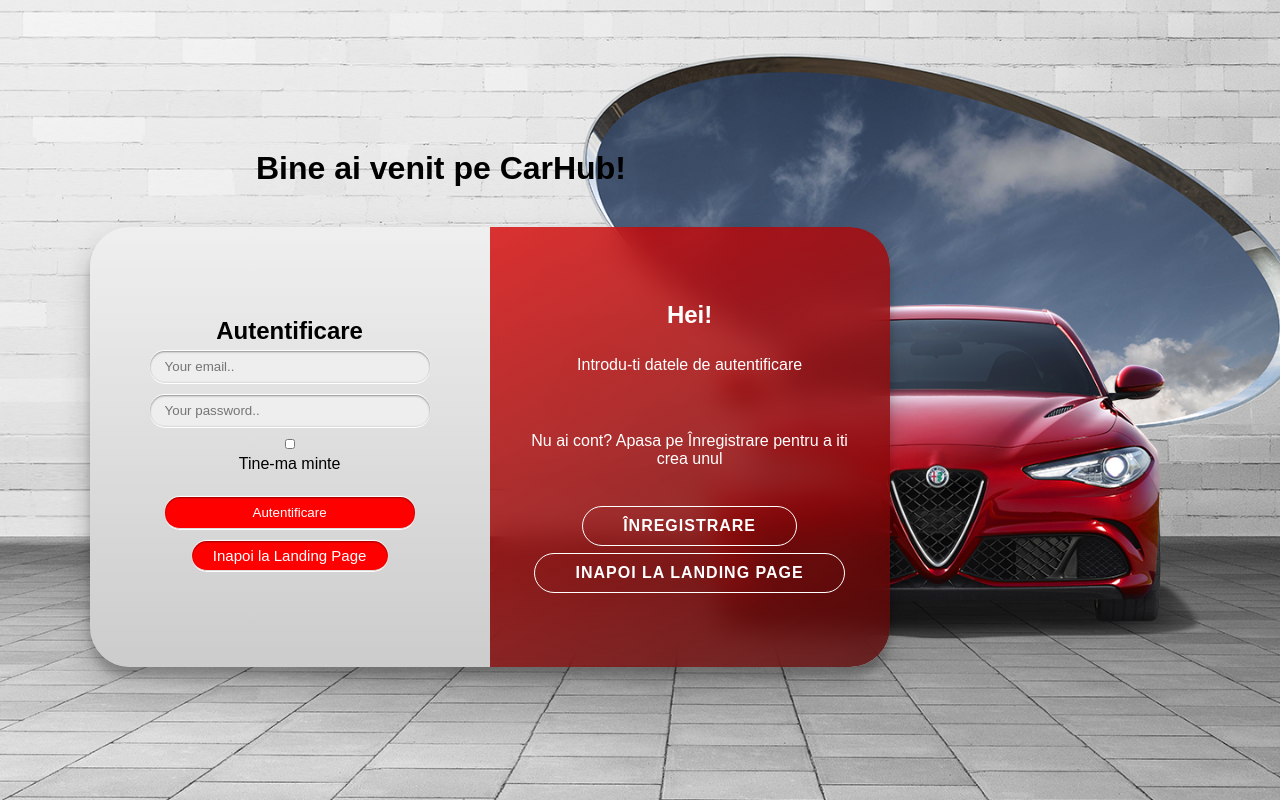
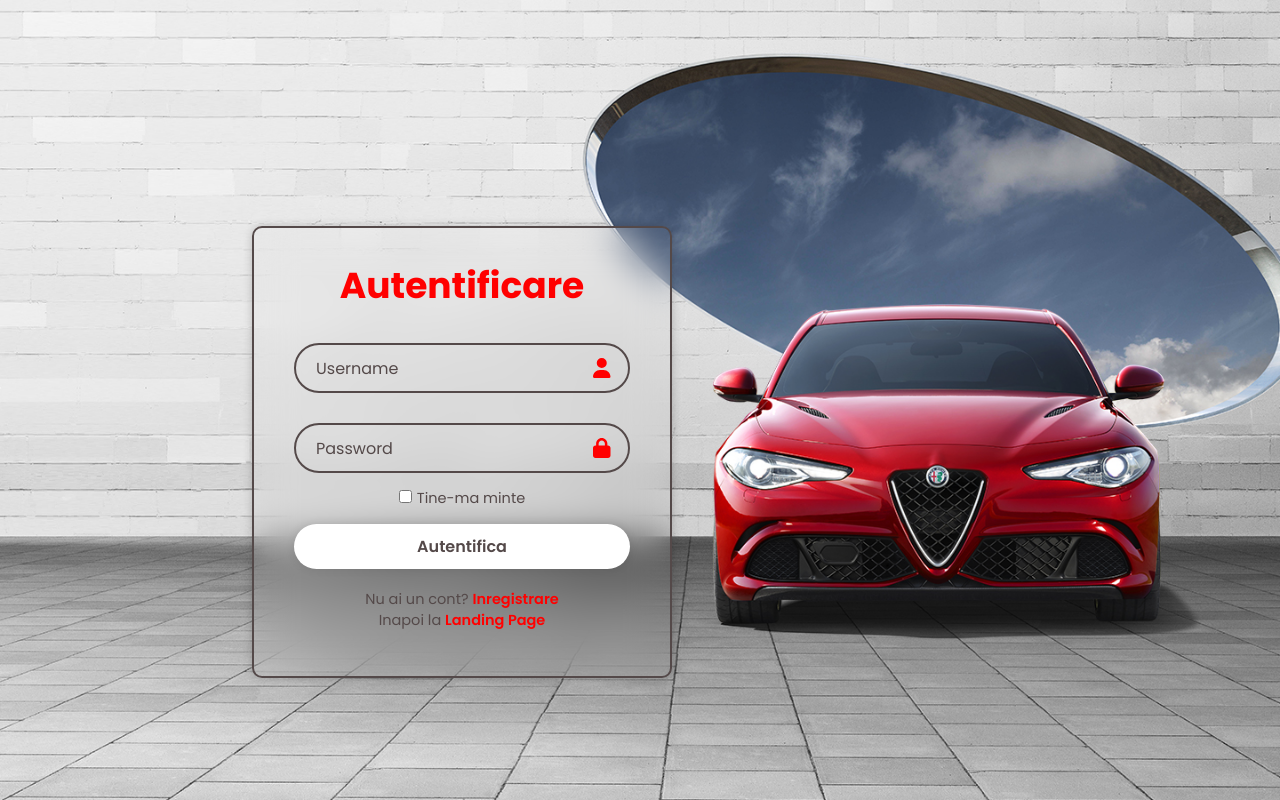
Before and after one commit to GelilFabian/Car_Hub, a Vue app: page /loginPage in a window 1280 px wide. Built offline with nearby package versions, Linux system fonts and the light colour scheme.

Commit message:
Nav schimbat

```diff
--- a/src/App.vue
+++ b/src/App.vue
@@ -16,6 +16,7 @@ export default {
 </template>
 
 <style>
+@import url("https://fonts.googleapis.com/css2?family=Poppins:wght@300;400;500;600;700;800;900&display=swap");
 * {
   font-family: "Poppins", sans-serif;
 }
--- a/src/components/Sidenav.vue
+++ b/src/components/Sidenav.vue
@@ -58,9 +58,9 @@ export default {
       </div>
       <hr>
       <div class="link-container">
-        <router-link to="/newsPage" @click.native="closeSidenav"><font-awesome-icon icon="newspaper" /> News Page</router-link>
-        <router-link :to="{ name: 'profilUtilizator', params: { username: username } }" @click.native="closeSidenav"><font-awesome-icon icon="user" /> Profil Utilizator</router-link>
-        <router-link to="/paginaComparare" @click.native="closeSidenav"><font-awesome-icon icon="car" /> Comparare Masini</router-link>
+        <router-link to="/newsPage" @click.native="closeSidenav"><font-awesome-icon icon="newspaper" /> Stiri</router-link>
+        <router-link :to="{ name: 'profilUtilizator', params: { username: username } }" @click.native="closeSidenav"><font-awesome-icon icon="user" /> Profil</router-link>
+        <router-link to="/paginaComparare" @click.native="closeSidenav"><font-awesome-icon icon="car" /> Comparare</router-link>
         <router-link to="/forum" @click.native="closeSidenav"><font-awesome-icon icon="comments" /> Forum</router-link>
         <router-link to="/loginPage" @click.native="logout"><font-awesome-icon icon="sign-out" /> Log Out</router-link>
       </div>
--- a/src/views/Forum.vue
+++ b/src/views/Forum.vue
@@ -162,8 +162,7 @@ export default {
         <h2>{{ topics[selectedTopicIndex].title }}</h2>
         <p>By <router-link :to="{ name: 'profilUtilizator', params: { username: topics[selectedTopicIndex].author } }"><strong>{{ topics[selectedTopicIndex].author }}</strong></router-link></p>
         <p>{{ topics[selectedTopicIndex].message }}</p>
-        <textarea v-model="comment" rows="10" style="width:100%" placeholder="Introdu un comentariu"></textarea><br>
-        <input type="submit" value="Posteaza comentariul" @click="postComment" style="width:200px;">
+
         <div v-if="topics[selectedTopicIndex].comments && topics[selectedTopicIndex].comments.length > 0">
           <h3>Comentarii:</h3>
           <div v-for="(comment, commentIndex) in topics[selectedTopicIndex].comments" :key="commentIndex">
@@ -173,6 +172,8 @@ export default {
             </div>
           </div>
         </div>
+        <textarea v-model="comment" rows="5" style="width:100%" placeholder="Introdu un comentariu"></textarea><br>
+        <input type="submit" value="Posteaza comentariul" @click="postComment" style="width:200px;">
       </div>
     </div>
   </div>
--- a/src/views/LoginPage.vue
+++ b/src/views/LoginPage.vue
@@ -5,47 +5,62 @@
     </div>
     <p>Se incarca...</p>
   </div>
-    <h1>Bine ai venit pe CarHub!</h1>
-  <div class="container" :class="{'sign-up-active' : signUp}">
-    <div class="overlay-container">
-      <div class="overlay">
-        <div class="overlay-left">
-          <h2>Salutare, amic nou!</h2>
-          <p>Am inteles ca nu ai un cont creat, introdu-ti datele pentru a putea crea contul!</p>
-          <p>Daca ai un cont deja creat, apasa pe Autentificare pentru a te loga in contul tau!</p>
-          <button class="invert" id="signIn" @click="signUp = !signUp">Autentificare</button>
+  <div class="body">
+    <div class="wrapper" v-if="showLoginForm">
+      <form action="">
+        <h1>Autentificare</h1>
+
+        <div class="input-box">
+          <input type="text" v-model="user.email1" placeholder="Username" required>
+          <font-awesome-icon icon="user" class="icon"/>
         </div>
-        <div class="overlay-right">
-          <h2>Hei!</h2>
-          <p>Introdu-ti datele de autentificare</p>
-          <p>Nu ai cont? Apasa pe Înregistrare pentru a iti crea unul</p>
-          <button class="invert" id="signUp" @click="signUp = !signUp">Înregistrare</button>
-          <button class="invert"><router-link to="/">Inapoi la Landing Page</router-link></button>
+
+        <div class="input-box">
+          <input type="password" v-model="user.password1" placeholder="Password" required>
+          <font-awesome-icon icon="lock" class="icon"/>
         </div>
+
+        <div class="remember">
+          <label><input type="checkbox" id="remember" v-model="rememberChecked" @change="rememberMe">Tine-ma minte</label>
         </div>
+
+        <button type="submit" v-on:click.prevent="Login" class="btn">Autentifica</button>
+
+        <div class="register-link">
+          <p>Nu ai un cont? <a href="#" @click="toggleForm">Inregistrare</a></p>
+          <p>Inapoi la <router-link to="/">Landing Page</router-link></p>
         </div>
-    <form class="sign-in">
-      <h2>Autentificare</h2>
-      <input type="text" placeholder="Your email.." v-model="user.email1" maxlength="25" required>
-      <input type="password" placeholder="Your password.." v-model="user.password1" maxlength="15" minlength="8" required>
-      <input type="checkbox" id="remember" v-model="rememberChecked" @change="rememberMe" style="box-shadow: none">
-      <label for="remember"> Tine-ma minte</label><br>
-      <input type="submit" value="Autentificare" v-on:click.prevent="Login">
-      <input type="button" class="switch-form" value="Nu ai cont? Înregistrare" @click="signUp = !signUp">
-      <button><router-link to="/">Inapoi la Landing Page</router-link></button>
       </form>
-    <form class="sign-up" >
-      <h2>Înregistrare</h2>
-      <input type="text" placeholder="Your email.." v-model="user.email" maxlength="25" required>
-      <input type="password" placeholder="Your password.." v-model="user.password" maxlength="15" minlength="8" required>
-      <input type="password" placeholder="Your confirm password.." v-model="user.confirmPassword" maxlength="15" minlength="8" required>
-      <input type="submit" value="Inregistrare" v-on:click.prevent="Signup">
-      <input type="button" class="switch-form" value="Ai un cont? Autentificare" @click="signUp = !signUp">
+    </div>
+    <div class="wrapper1" v-else>
+      <form action="">
+        <h1>Inregistrare</h1>
+
+        <div class="input-box">
+          <input type="text" v-model="user.email" placeholder="Username" required>
+          <font-awesome-icon icon="user" class="icon"/>
+        </div>
+
+        <div class="input-box">
+          <input type="password" v-model="user.password" placeholder="Password" required>
+          <font-awesome-icon icon="lock" class="icon"/>
+        </div>
+
+        <div class="input-box">
+          <input type="password" v-model="user.confirmPassword" placeholder="Confirm Password" required>
+          <font-awesome-icon icon="lock" class="icon"/>
+        </div>
+
+        <button type="submit" v-on:click.prevent="Signup" class="btn">Inregistrare</button>
+
+        <div class="register-link">
+          <p>Ai un cont? <a href="#" @click="toggleForm">Autentificare</a></p>
+        </div>
       </form>
+    </div>
   </div>
   <ModalBox ref="modalBox" />
 </template>
-
 <script>
 import { userData } from '/src/userInfo.js';
 import { listaUseri } from "/src/userInfo.js";
@@ -63,7 +78,6 @@ export default {
       rememberChecked: false,
       isLoading: false,
       showLoginForm: true,
-      signUp: false,
     };
   },
   mounted() {
@@ -82,6 +96,9 @@ export default {
     this.listaUser = listaUseri != null ? listaUseri : []
   },
   methods: {
+    toggleForm() {
+      this.showLoginForm = !this.showLoginForm;
+    },
     rememberMe() {
       let c1 = document.getElementById('remember');
       if (c1.checked) {
@@ -109,7 +126,7 @@ export default {
       } else {
         this.$refs.modalBox.openModal('Eroare',"Parolele nu coincid!");
       }
-
+      setTimeout(this.toggleForm, 2000);
     },
     Login(){
       if(this.listaUser.length===0){
@@ -136,232 +153,12 @@ export default {
 };
 </script>
 <style scoped>
-.container {
-  position: relative;
-  display: block;
-  border-radius: 40px;
-  width: 70%;
-  max-width:800px;
-  margin-top: 40px;
-  margin-right:45%;
-  margin-left:7%;
-  height: 55vh;
-  overflow: hidden;
-  box-shadow: 0 15px 30px rgba(0, 0, 0, .2), 0 10px 10px rgba(0, 0, 0, .2);
+*{
+  box-sizing: border-box;
+  margin:0;
+  padding:0;
 }
 
-.container .overlay-container {
-  position: absolute;
-  top: 0;
-  left: 50%;
-  width: 50%;
-  height: 100%;
-  overflow: hidden;
-  transition: transform .5s ease-in-out;
-  z-index:11;
-}
-.container .overlay {
-  position: relative;
-  left: -100%;
-  height: 100%;
-  width: 200%;
-  background: linear-gradient(to bottom right, rgba(255, 0, 0, 0.8), rgba(91, 8, 8, 0.8));
-  Backdrop-filter: blur(15px);
-  color: #fff;
-  transform: translateX(0);
-  transition: transform .5s ease-in-out;
-}
-.container .overlay-left {
-  position: absolute;
-  top: 0;
-  display: flex;
-  align-items: center;
-  justify-content: space-around;
-  flex-direction: column;
-  padding: 70px 40px;
-  width: calc(50% - 80px);
-  height: calc(100% - 140px);
-  text-align: center;
-  transform: translateX(-20%);
-  transition: transform .5s ease-in-out;
-}
-.container .overlay-right {
-  position: absolute;
-  top: 0;
-  display: flex;
-  align-items: center;
-  justify-content: space-around;
-  flex-direction: column;
-  padding: 70px 40px;
-  width: calc(50% - 80px);
-  height: calc(100% - 140px);
-  text-align: center;
-  transform: translateX(0);
-  transition: transform .5s ease-in-out;
-  right: 0;
-}
-h2 {
-  margin: 0;
-}
-h1 {
-  margin-left: 20%;
-  margin-top: 150px;
-  margin-right: 30%;
-}
-p {
-  margin: 20px 0 30px;
-}
-a {
-  color: white;
-  text-decoration: none;
-  margin: 15px 0;
-  font-size: 1rem;
-}
-button {
-  border-radius: 20px;
-  border: 1px solid #ff0000;
-  background-color: #ff0000;
-  color: #fff;
-  font-size: 1rem;
-  font-weight: bold;
-  padding: 10px 40px;
-  letter-spacing: 1px;
-  text-transform: uppercase;
-  cursor: pointer;
-  transition: all 0.3s ease-in-out;
-}
-button:active {
-  transform: scale(.9);
-}
-button:focus {
-  outline: none;
-}
-button.invert {
-  background-color: transparent;
-  border-color: #fff;
-}
-form {
-  position: absolute;
-  top: 0;
-  display: flex;
-  align-items: center;
-  justify-content: space-around;
-  flex-direction: column;
-  padding: 90px 60px;
-  width: calc(50% - 120px);
-  height: calc(100% - 180px);
-  text-align: center;
-  background: linear-gradient(to bottom, #efefef, #ccc);
-  transition: all .5s ease-in-out;
-
-}
-form div {
-  font-size: 1rem;
-}
-form input {
-  background-color: #eee;
-  border: none;
-  padding: 8px 15px;
-  margin: 6px 0;
-  width: calc(100% - 30px);
-  border-radius: 15px;
-  border-bottom: 1px solid #ddd;
-  box-shadow: inset 0 1px 2px rgba(0, 0, 0, .4), 0 -1px 1px #fff, 0 1px 0 #fff;
-  overflow: hidden;
-}
-input[type=submit]{
-  background-color:#ff0000;
-  color:white;
-  height: 35px;
-  transition: all 0.3s ease-in-out;
-}
-
-.sign-in button{
-  background-color:#ff0000;
-  height: 35px;
-  transition: all 0.3s ease-in-out;
-  text-transform: none;
-  border: none;
-  border-radius:15px;
-  margin: 6px 0;
-  width:70%;
-  border-bottom: 1px solid #ddd;
-  box-shadow: inset 0 1px 2px rgba(0, 0, 0, .4), 0 -1px 1px #fff, 0 1px 0 #fff;
-  padding:3px;
-}
-
-.sign-in a{
-  font-size:15px;
-  letter-spacing: normal;
-  font-weight: normal;
-}
-
-input[type=button]{
-  background-color:#ff0000;
-  color:white;
-  height: 35px;
-}
-
-input[type=submit]:hover{
-  background-color: #710a10;
-  cursor: pointer;
-  box-shadow: 0 4px 8px 0 rgba(0, 0, 0, 0.4), 0 6px 20px 0 rgba(0, 0, 0, 0.29);
-  transform: scale(1.05);
-}
-button:hover{
-  background-color: #5b0808;
-  cursor: pointer;
-  box-shadow: 0 4px 8px 0 rgba(0, 0, 0, 0.4), 0 6px 20px 0 rgba(0, 0, 0, 0.29);
-  transform: scale(1.05);
-}
-form input:focus {
-  outline: none;
-  background-color: #fff;
-}
-.sign-in {
-  left: 0;
-  z-index: 2;
-}
-.sign-up {
-  left: 0;
-  z-index: 1;
-  opacity: 0;
-}
-.sign-up-active .sign-in {
-  transform: translateX(100%);
-}
-.sign-up-active .sign-up {
-  transform: translateX(100%);
-  opacity: 1;
-  z-index: 5;
-  animation: show .5s;
-}
-.sign-up-active .overlay-container {
-  transform: translateX(-100%);
-}
-.sign-up-active .overlay {
-  transform: translateX(50%);
-}
-.sign-up-active .overlay-left {
-  transform: translateX(0);
-}
-.sign-up-active .overlay-right {
-  transform: translateX(20%);
-}
-@keyframes show {
-  0% {
-    opacity: 0;
-    z-index: 1;
-  }
-  49% {
-    opacity: 0;
-    z-index: 1;
-  }
-  50% {
-    opacity: 1;
-    z-index: 10;
-  }
-}
 .loading-overlay {
   position: fixed;
   top: 0;
@@ -374,9 +171,11 @@ form input:focus {
   align-items: center;
   z-index: 100;
 }
+
 .fulfilling-square-spinner , .fulfilling-square-spinner * {
   box-sizing: border-box;
 }
+
 .fulfilling-square-spinner {
   height: 100px;
   width: 100px;
@@ -384,6 +183,7 @@ form input:focus {
   border: 4px solid #ff0000;
   animation: fulfilling-square-spinner-animation 3s infinite ease;
 }
+
 .fulfilling-square-spinner .spinner-inner {
   vertical-align: top;
   display: inline-block;
@@ -392,6 +192,7 @@ form input:focus {
   opacity: 1;
   animation: fulfilling-square-spinner-inner-animation 3s infinite ease-in;
 }
+
 @keyframes fulfilling-square-spinner-animation {
   0% {
     transform: rotate(0deg);
@@ -409,6 +210,7 @@ form input:focus {
     transform: rotate(360deg);
   }
 }
+
 @keyframes fulfilling-square-spinner-inner-animation {
   0% {
     height: 0;
@@ -427,49 +229,134 @@ form input:focus {
   }
 }
 
-.switch-form {
-  display: none;
+.body{
+  text-align: center;
+  position:absolute;
+  transform: translate(60%, 50%);
 }
 
-@media(max-width:800px){
-  .overlay-container{
-    display:none;
+.wrapper, .wrapper1{
+  width:420px;
+  background: transparent;
+  border:2px solid #544949;
+  backdrop-filter: blur(20px);
+  box-shadow: 0 0 10px rgba(0,0,0, .2);
+  color: #544949;
+  border-radius: 10px;
+  padding:30px 40px;
 }
-  .container{
-    width:90%;
-    margin-left:5%;
-    margin-right:5%;
+
+.wrapper h1, .wrapper1 h1{
+  font-size: 36px;
+  text-align: center;
+  color:red;
 }
-  form{
+
+.wrapper .input-box, .wrapper1 .input-box{
+  position:relative;
+  width: 100%;
+  height: 50px;
+  margin:30px 0;
+}
+
+.input-box input {
   width:100%;
-    padding:90px 0;
+  height:100%;
+  background: transparent;
+  border:2px solid #544949;
+  border-radius: 40px;
+  font-size: 16px;
+  color: #544949;
+  padding:20px 45px 20px 20px;
 }
-  form input{
-    margin-left:60px;
-    margin-right:60px;
-    width:70%
+
+.input-box input::placeholder {
+  color: #544949;
 }
-  h1{
-    margin-right:0;
-    margin-left:0;
-    margin-top: 100px;
+
+.input-box .icon{
+  position: absolute;
+  right: 20px;
+  top:50%;
+  transform: translateY(-50%);
+  font-size: 20px;
+  color:red;
+}
+
+.wrapper .remember{
+  font-size: 14.5px;
+  margin: -15px 0 15px;
+}
+
+.remember label input{
+  accent-color: #fff;
+  margin-right: 5px;
+}
+
+.wrapper .btn, .wrapper1 .btn{
+  width:100%;
+  height: 45px;
+  background: #fff;
+  border:none;
+  outline: none;
+  border-radius: 40px;
+  box-shadow: 0 0 10px rgba(0,0,0, .1);
+  cursor:pointer;
+  font-size: 16px;
+  color:#544949;
+  font-weight: 600;
+}
+
+.wrapper .btn:hover, .wrapper1 .btn:hover{
+  background: red;
+  color:#fff;
+}
+
+.wrapper .register-link, .wrapper1 .register-link{
+  font-size:14.5px;
   text-align: center;
+  margin: 20px 0 15px;
 }
-  .switch-form {
-    display: block;
+
+.register-link p a {
+  color:red;
+  text-decoration: none;
+  font-weight: 600;
 }
-  .sign-in,
-  .sign-up,
-  .sign-up-active .sign-in,
-  .sign-up-active .sign-up,
-  .sign-up-active .overlay-container,
-  .sign-up-active .overlay,
-  .sign-up-active .overlay-left,
-  .sign-up-active .overlay-right {
-    transform: none;
+
+.register-link a{
+  text-decoration: none;
+  color: red;
+  font-weight: 600;
 }
-  .sign-up {
-    opacity: 1;
+
+.register-link a:hover{
+  text-decoration: underline;
+  color:red;
+}
+
+@media (max-width: 800px){
+  .body{
+    display: flex;
+    justify-content: center;
+    align-items: center;
+    position: fixed;
+    transform:translate(0,50%);
+    width:100%;
+  }
+
+  .wrapper{
+    color:white;
+    border:2px solid white;
+    width:95%;
+  }
+
+  .input-box input::placeholder {
+    color: white;
+  }
+
+  .input-box input{
+    border:2px solid white;
   }
 }
 </style>
```
Also changed, not shown: src/components/News.vue (+6 -1 lines), src/views/PaginaComparare.vue (+7 -2 lines). Lines whose indentation alone changed are shown as unchanged.
